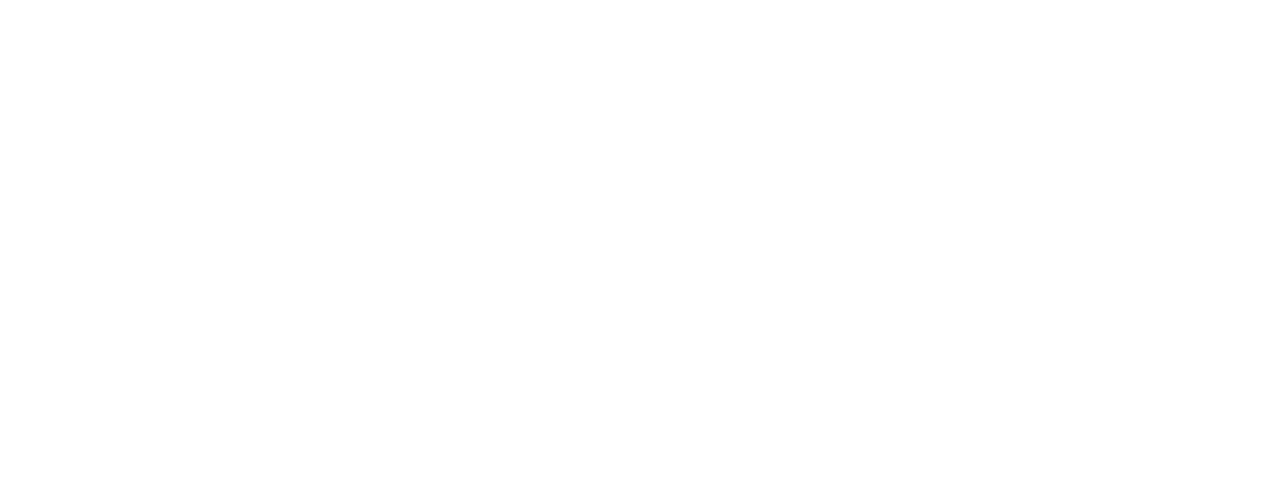
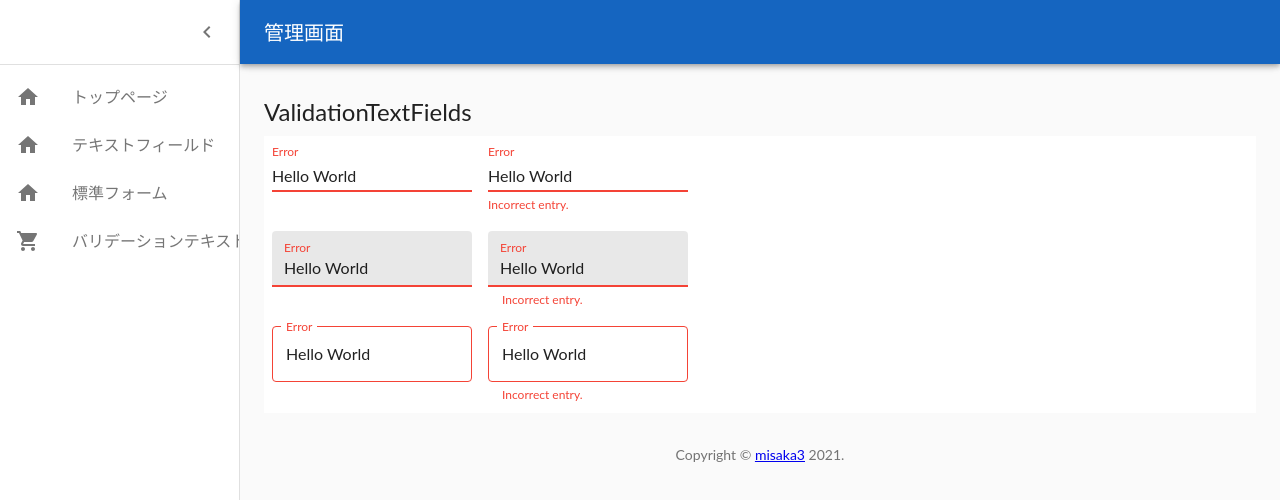
Before and after one commit to misaka3/react-typescript-template, a React (Create React App) app: page /validation_text_fields in a window 1280 px wide. Shown: the top 500 px of the page. Built offline with nearby package versions, Linux system fonts and the light colour scheme; the HTML template or start-up script is replaced by a standard one.

Commit message:
fix issue/#7

```diff
--- a/src/App.tsx
+++ b/src/App.tsx
@@ -5,6 +5,7 @@
 import HomePage from "./components/pages/HomePage";
 import BasicTextFieldsPage from "./components/pages/BasicTextFieldsPage";
 import FormPropsTextFieldsPage from "./components/pages/FormPropsTextFieldsPage";
+import ValidationTextFieldsPage from "./components/pages/ValidationTextFieldsPage";
 
 const App: React.FC = () => {
   return (
@@ -13,6 +14,7 @@
         <Route path="/products" component={ProductPage} exact />
         <Route path="/basic_text_fields" component={BasicTextFieldsPage} exact />
         <Route path="/form_props_text_fields" component={FormPropsTextFieldsPage} exact />
+        <Route path="/validation_text_fields" component={ValidationTextFieldsPage} exact />
         <Route path="/" component={HomePage} exact />
       </Switch>
     </Router>
--- /dev/null
+++ b/src/components/pages/ValidationTextFieldsPage.tsx
@@ -0,0 +1,71 @@
+import React from 'react';
+import TextField from '@material-ui/core/TextField';
+import { createStyles, makeStyles, Theme } from '@material-ui/core/styles';
+import GenericTemplate from "../templates/GenericTemplate";
+
+const useStyles = makeStyles((theme: Theme) =>
+  createStyles({
+    root: {
+      '& .MuiTextField-root': {
+        margin: theme.spacing(1),
+        width: 200,
+      },
+      backgroundColor: '#ffffff',
+    },
+  }),
+);
+
+export default function ValidationTextFields() {
+  const classes = useStyles();
+
+  return (
+    <GenericTemplate title="ValidationTextFields">
+      <form className={classes.root} noValidate autoComplete="off">
+        <div>
+          <TextField error id="standard-error" label="Error" defaultValue="Hello World" />
+          <TextField
+            error
+            id="standard-error-helper-text"
+            label="Error"
+            defaultValue="Hello World"
+            helperText="Incorrect entry."
+          />
+        </div>
+        <div>
+          <TextField
+            error
+            id="filled-error"
+            label="Error"
+            defaultValue="Hello World"
+            variant="filled"
+          />
+          <TextField
+            error
+            id="filled-error-helper-text"
+            label="Error"
+            defaultValue="Hello World"
+            helperText="Incorrect entry."
+            variant="filled"
+          />
+        </div>
+        <div>
+          <TextField
+            error
+            id="outlined-error"
+            label="Error"
+            defaultValue="Hello World"
+            variant="outlined"
+          />
+          <TextField
+            error
+            id="outlined-error-helper-text"
+            label="Error"
+            defaultValue="Hello World"
+            helperText="Incorrect entry."
+            variant="outlined"
+          />
+        </div>
+      </form>
+    </GenericTemplate>
+  );
+}
--- a/src/components/templates/GenericTemplate.tsx
+++ b/src/components/templates/GenericTemplate.tsx
@@ -234,12 +234,12 @@
                 <ListItemText primary="標準フォーム" />
               </ListItem>
             </Link>
-            <Link to="/products" className={classes.link}>
+            <Link to="/validation_text_fields" className={classes.link}>
               <ListItem button>
                 <ListItemIcon>
                   <ShoppingCartIcon />
                 </ListItemIcon>
-                <ListItemText primary="商品ページ" />
+                <ListItemText primary="バリデーションテキストフィールド" />
               </ListItem>
             </Link>
           </List>
--- a/src/index.tsx
+++ b/src/index.tsx
@@ -2,7 +2,6 @@
 import ReactDOM from 'react-dom';
 import './index.css';
 import App from './App';
-import reportWebVitals from './reportWebVitals';
 
 ReactDOM.render(
   <React.StrictMode>
@@ -10,8 +9,3 @@
   </React.StrictMode>,
   document.getElementById('root')
 );
-
-// If you want to start measuring performance in your app, pass a function
-// to log results (for example: reportWebVitals(console.log))
-// or send to an analytics endpoint. Learn more: https://bit.ly/CRA-vitals
-reportWebVitals();
--- a/src/reportWebVitals.js
+++ /dev/null
@@ -1,13 +0,0 @@
-const reportWebVitals = onPerfEntry => {
-  if (onPerfEntry && onPerfEntry instanceof Function) {
-    import('web-vitals').then(({ getCLS, getFID, getFCP, getLCP, getTTFB }) => {
-      getCLS(onPerfEntry);
-      getFID(onPerfEntry);
-      getFCP(onPerfEntry);
-      getLCP(onPerfEntry);
-      getTTFB(onPerfEntry);
-    });
-  }
-};
-
-export default reportWebVitals;
```
